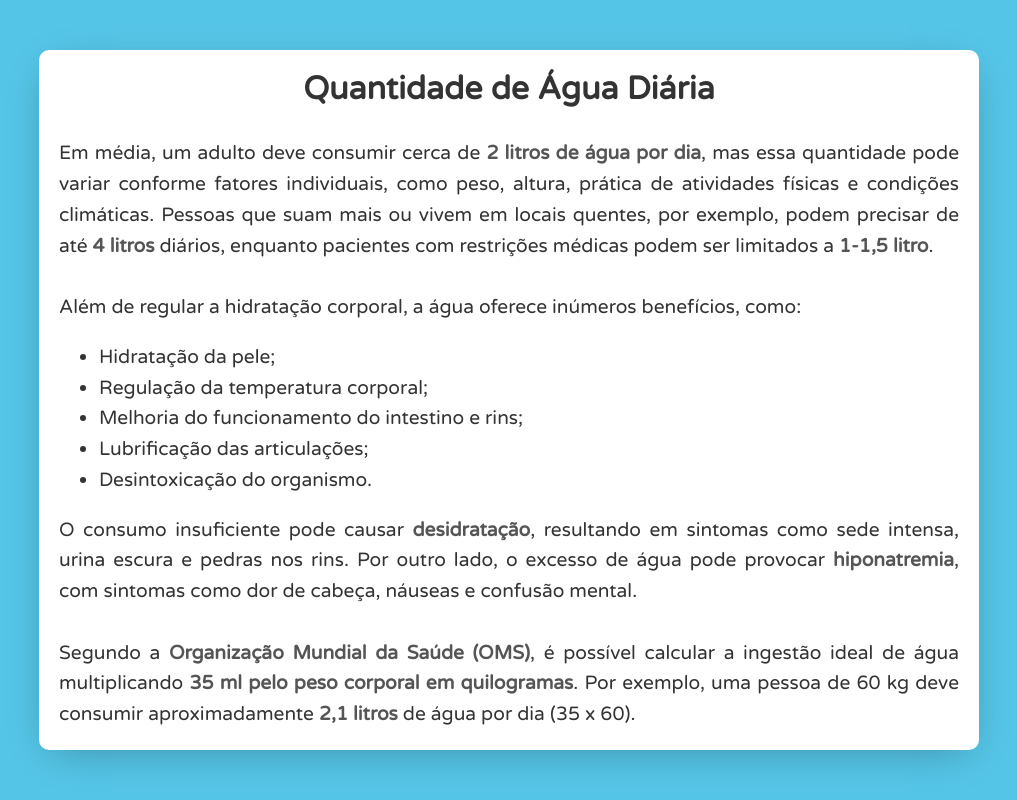
After one commit to gpvalencaa/Happy-Fit, a Flask app: template templates/referencias.html in a window 1280 px wide. The commit adds this page. Shown: the whole page, without its empty margins (131-1148 px from the left). Run offline with Flask 3, Linux system fonts and the light colour scheme; the template is opened without the code that fills it, so the values that code supplies are empty.

```diff
--- a/templates/cadastro.html
+++ b/templates/cadastro.html
@@ -10,7 +10,7 @@
 <div class="main-cadastro">
     <div class="left-cadastro">
         <h1>Seja bem-vindo(a)!<br>Cadastre-se para começar a sua jornada.</h1>
-        <img src="{{ url_for('static', filename='img/pet1.png') }}" alt="Pet">
+        <img src="{{ url_for('static', filename='img/pardo_medio.png') }}" alt="Pet">
     </div>
     <div class="right-cadastro">
         <div class="card-cadastro">
--- a/templates/index.html
+++ b/templates/index.html
@@ -15,7 +15,6 @@
         <button onclick="window.location.href='{{ url_for('validar_login') }}'">Login</button>
     </div>
 </div>
-
 <style>
     body {
         font-family: Arial, sans-serif;
--- /dev/null
+++ b/templates/referencias.html
@@ -0,0 +1,73 @@
+<!DOCTYPE html>
+<html lang="en">
+<head>
+    <meta charset="UTF-8">
+    <meta name="viewport" content="width=device-width, initial-scale=1.0">
+    <link rel="stylesheet" href="{{ url_for('static', filename='css/style.css') }}">
+    <title>referencias</title>
+    <style>
+        body {
+            margin: 0;
+            font-family: 'Varela Round', sans-serif;
+            display: flex;
+            justify-content: center;
+            align-items: center;
+            height: 100vh;
+            background-color: #55c5e7;
+        }
+
+        .container {
+            width: 90%;
+            max-width: 900px;
+            background: #ffffff;
+            box-shadow: 0px 10px 40px -12px rgba(0, 0, 0, 0.3);
+            border-radius: 10px;
+            padding: 20px;
+            display: flex;
+            flex-direction: column;
+            gap: 20px;
+        }
+
+        .title {
+            font-size: 2rem;
+            color: #333;
+            text-align: center;
+            font-weight: bold;
+            margin-bottom: 10px;
+        }
+
+        .content {
+            font-size: 1.2rem;
+            color: #333;
+            line-height: 1.6;
+            text-align: justify;
+        }
+
+        .highlight {
+            font-weight: bold;
+            color: #555;
+        }
+    </style>
+</head>
+<body>
+<div class="container">
+    <div class="title">Quantidade de Água Diária</div>
+    <div class="content">
+        Em média, um adulto deve consumir cerca de <span class="highlight">2 litros de água por dia</span>, mas essa quantidade pode variar conforme fatores individuais, como peso, altura, prática de atividades físicas e condições climáticas.
+        Pessoas que suam mais ou vivem em locais quentes, por exemplo, podem precisar de até <span class="highlight">4 litros</span> diários, enquanto pacientes com restrições médicas podem ser limitados a <span class="highlight">1-1,5 litro</span>.
+        <br><br>
+        Além de regular a hidratação corporal, a água oferece inúmeros benefícios, como:
+        <ul>
+            <li>Hidratação da pele;</li>
+            <li>Regulação da temperatura corporal;</li>
+            <li>Melhoria do funcionamento do intestino e rins;</li>
+            <li>Lubrificação das articulações;</li>
+            <li>Desintoxicação do organismo.</li>
+        </ul>
+        O consumo insuficiente pode causar <span class="highlight">desidratação</span>, resultando em sintomas como sede intensa, urina escura e pedras nos rins. Por outro lado, o excesso de água pode provocar <span class="highlight">hiponatremia</span>, com sintomas como dor de cabeça, náuseas e confusão mental.
+        <br><br>
+        Segundo a <span class="highlight">Organização Mundial da Saúde (OMS)</span>, é possível calcular a ingestão ideal de água multiplicando <span class="highlight">35 ml pelo peso corporal em quilogramas</span>. Por exemplo, uma pessoa de 60 kg deve consumir aproximadamente <span class="highlight">2,1 litros</span> de água por dia (35 x 60).
+    </div>
+</div>
+</body>
+</html>
```
Also changed, not shown: templates/home.html (+97 -1 lines), templates/login.html (+2 -36 lines), static/img/parda_gorda.png (added), static/img/parda_magra.png (added), static/img/parda_media.png (added), static/img/pardo_gordo.png (added), static/img/pardo_magro.png (added), static/img/pardo_medio.png (added).
